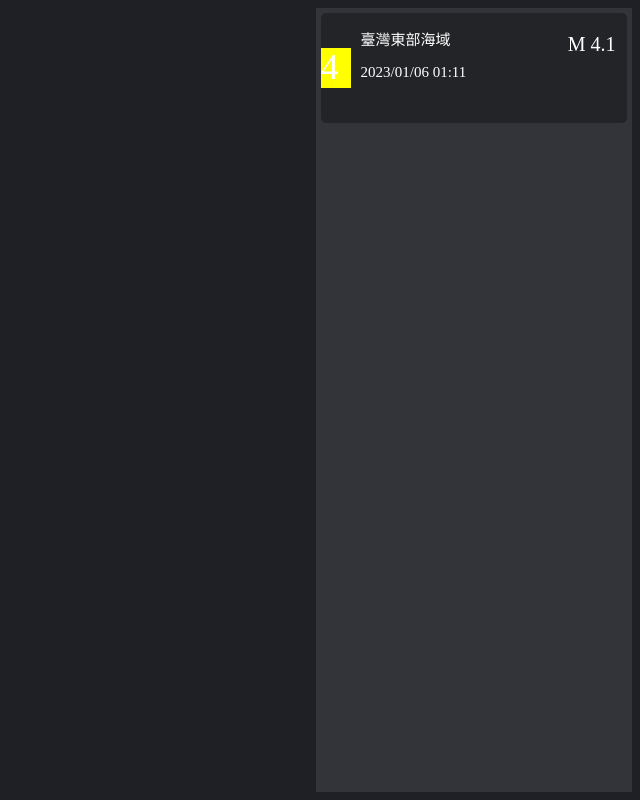
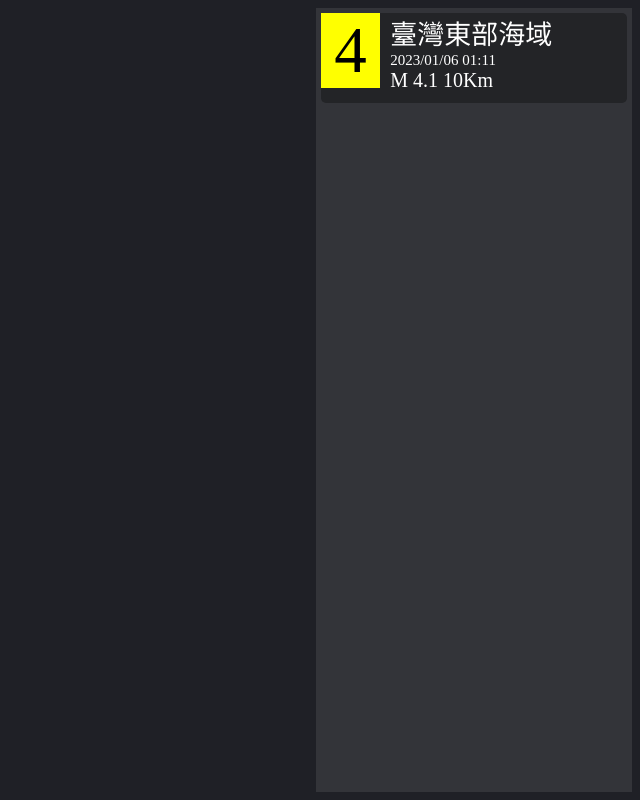
Before and after one commit to yayacat/TREM-Plus, an Electron app: page view/index.html in a window 1280 px wide. Shown: the whole page, without its empty margins (640-1280 px from the left). Drawn offline with nearby package versions, Linux system fonts and the light colour scheme.

Commit message:
demo css

```diff
--- a/view/index.html
+++ b/view/index.html
@@ -14,16 +14,14 @@
 <body style="background-color: #1F2026;">
     <div id="map" class="map"></div>
     <div id="report_list" class="report_list">
-        <div class="report">
-            <div style="width: 10%;">
-                <p class="report_text" style="font-size: 35px;background-color: yellow;">4</p>
+        <div class="report" style="height: 90px;">
+            <div style="width: 20%;">
+                <div class="report_text" style="font-size: 65px;background-color: yellow;text-align: center;color: rgb(0, 0, 0);">4</div>
             </div>
-            <div style="width: 70%;padding-left: 10px;">
-                <p class="report_text" style="font-size: 15px;">臺灣東部海域</p>
-                <p class="report_text" style="font-size: 15px;">2023/01/06 01:11</p>
-            </div>
-            <div style="width: 20%;">
-                <p class="report_text" style="font-size: 20px;">M 4.1</p>
+            <div style="width: 80%;padding-left: 10px;">
+                <div class="report_text" style="font-size: 27px;margin-top: 0px;">臺灣東部海域</div>
+                <div class="report_text" style="font-size: 15px;">2023/01/06 01:11</div>
+                <div class="report_text" style="font-size: 20px;">M 4.1         10Km</div>
             </div>
         </div>
     </div>
```
